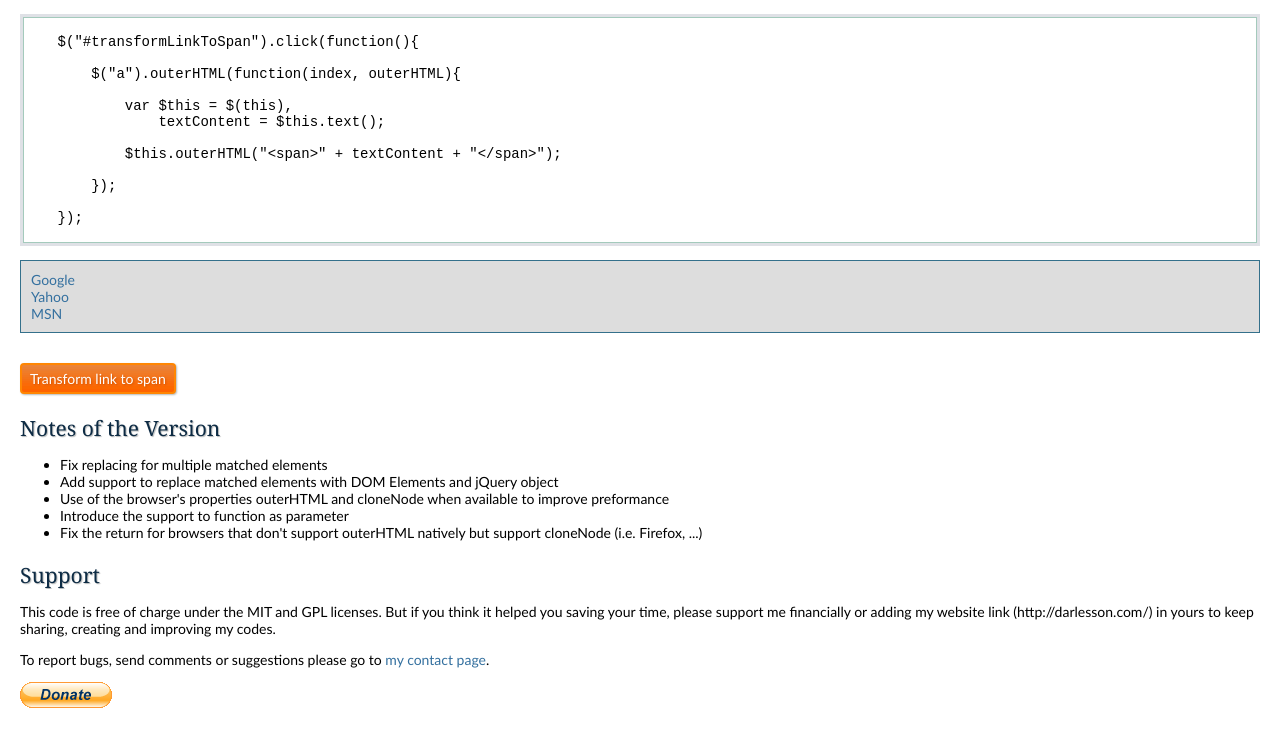
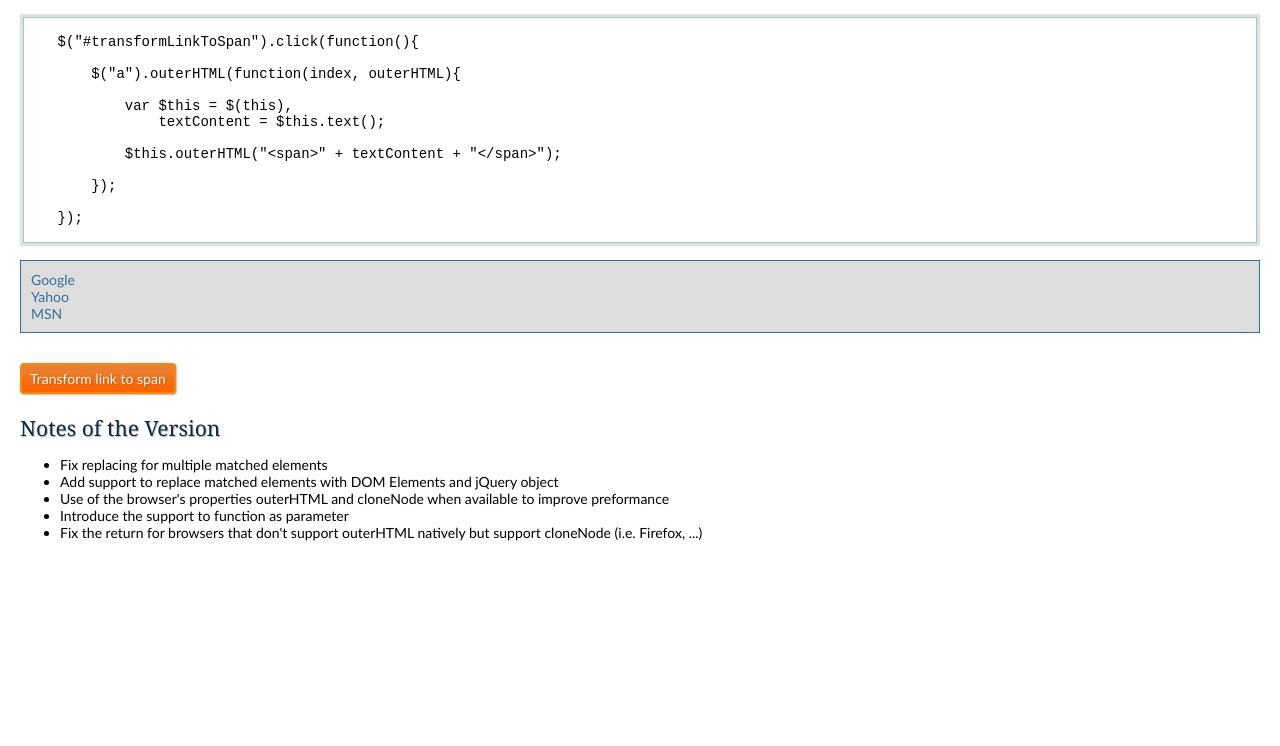
Before and after one commit to darlesson/jquery-outerhtml, a plain HTML site: page examples/index.html in a window 1280 px wide. Shown: the part 1744-2490 px from the top of the page. After the commit the page ends 2325 px from the top, so only its background shows below. Drawn offline with Linux system fonts and the light colour scheme.

Commit message:
Support section removed, because website is down.

```diff
--- a/examples/index.html
+++ b/examples/index.html
@@ -257,20 +257,5 @@ $(function(){
         <li>Fix the return for browsers that don't support outerHTML natively but support cloneNode (i.e. Firefox, ...)</li>
     </ul>
 
-    <div class="title" style="margin-top:20px;">
-    	<h2>Support</h2>
-    </div>
-
-    <p>
-    	This code is free of charge under the MIT and GPL licenses. But if you think it helped you saving your time,
-        please support me financially or adding my website link (http://darlesson.com/) in yours to keep sharing, creating and improving my codes.
-    </p>
-
-    <p>
-    	To report bugs, send comments or suggestions please go to <a href="http://darlesson.com/contact/" target="_blank">my contact page</a>.
-    </p>
-
-	<a href="http://darlesson.com/donate/" target="_blank"><img src="images/btn_donate_LG.gif" alt="Support through donation" /></a>
-
 </body>
 </html>
```
Also changed, not shown: examples/images/btn_donate_LG.gif (deleted).
